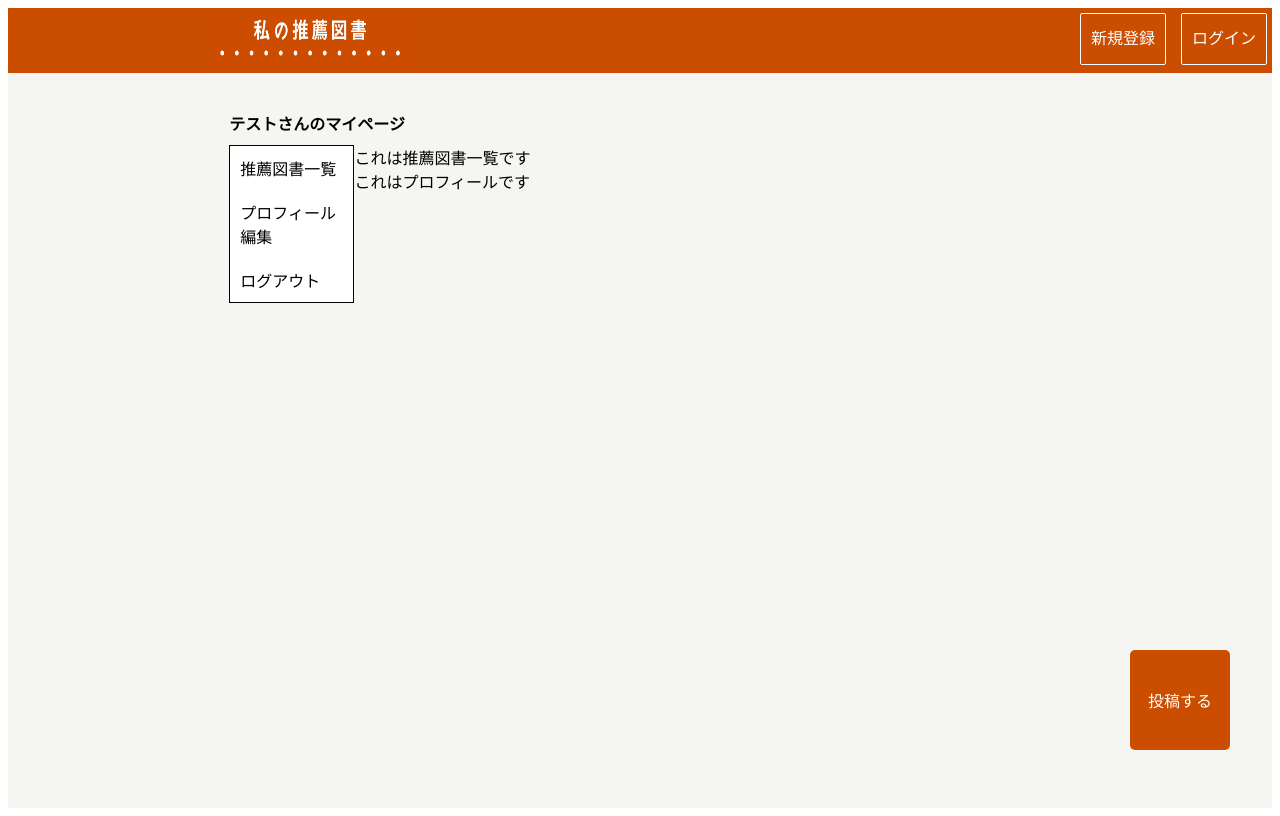
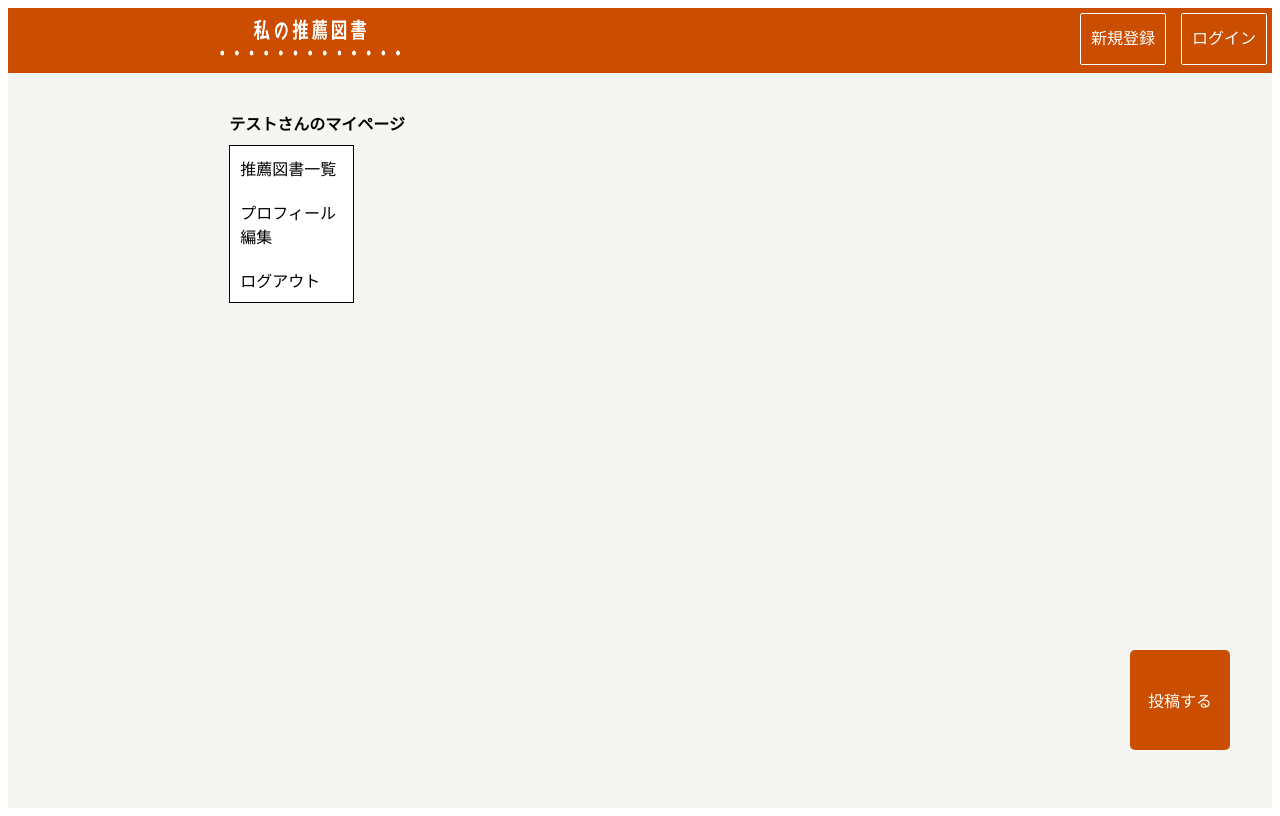
Before and after one commit to morieeeenyo/my_recommended_books, a React app in the folder frontend/: page /users/mypage in a window 1280 px wide. Built offline with nearby package versions, Linux system fonts and the light colour scheme; the HTML template or start-up script is replaced by a standard one.

Commit message:
feat: switch disaplay of mypage content

```diff
--- a/frontend/src/components/users/MyPage.jsx
+++ b/frontend/src/components/users/MyPage.jsx
@@ -27,7 +27,6 @@ class MyPage extends React.Component {
   render () {
     return (
       <MyPageWrapper>
-      {this.props.children}
         <MyPageHeader>
           テストさんのマイページ
         </MyPageHeader>
@@ -52,8 +51,7 @@ class MyPage extends React.Component {
             </ul>
           </MyPageSideBar>
           <MyPageMainContent>
-            <MyRecommendedBooks></MyRecommendedBooks>
-            <Profile></Profile>
+            {this.props.children}
           </MyPageMainContent>
         </MyPageMain>
       </MyPageWrapper>
```
Also changed, not shown: 1 other file (tests, documents, lock files or other folders).
